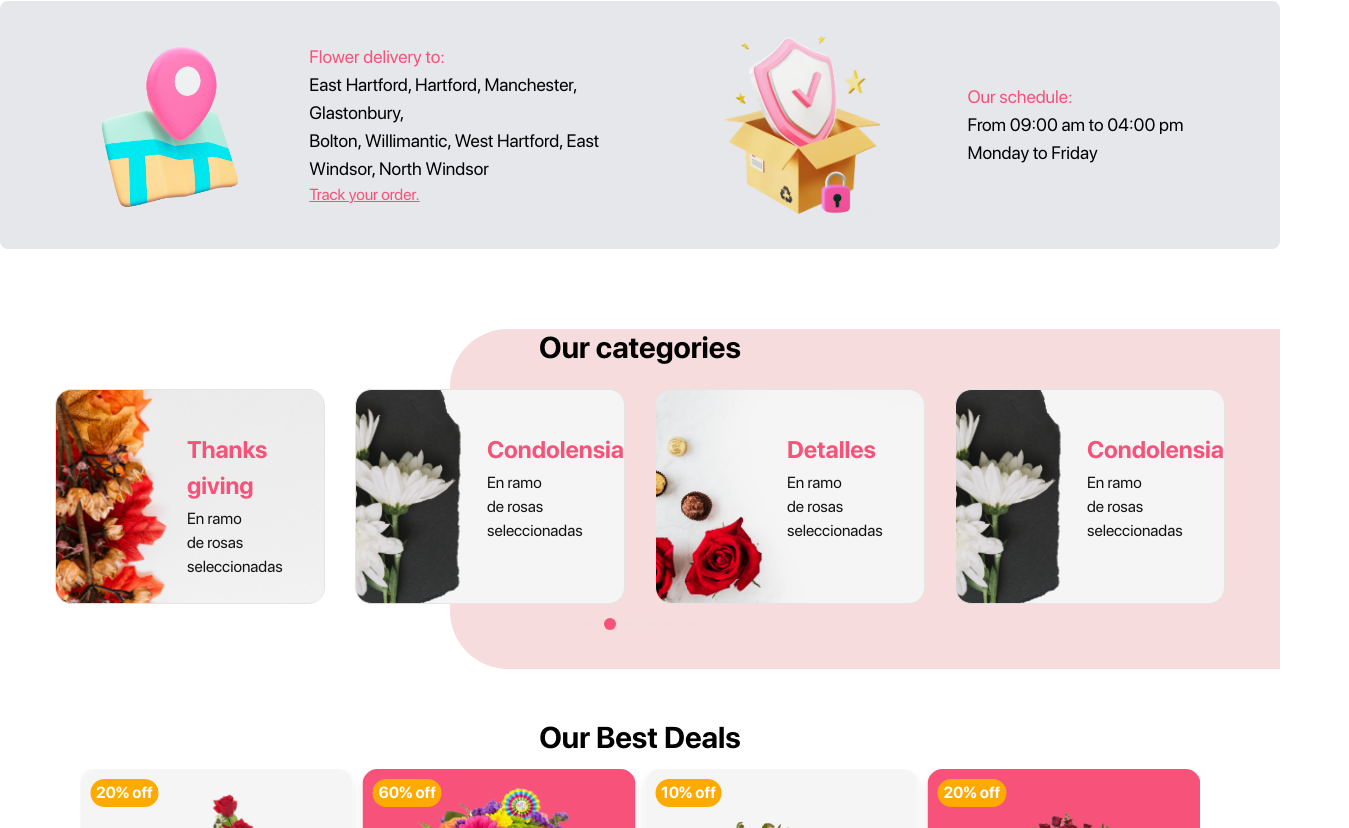
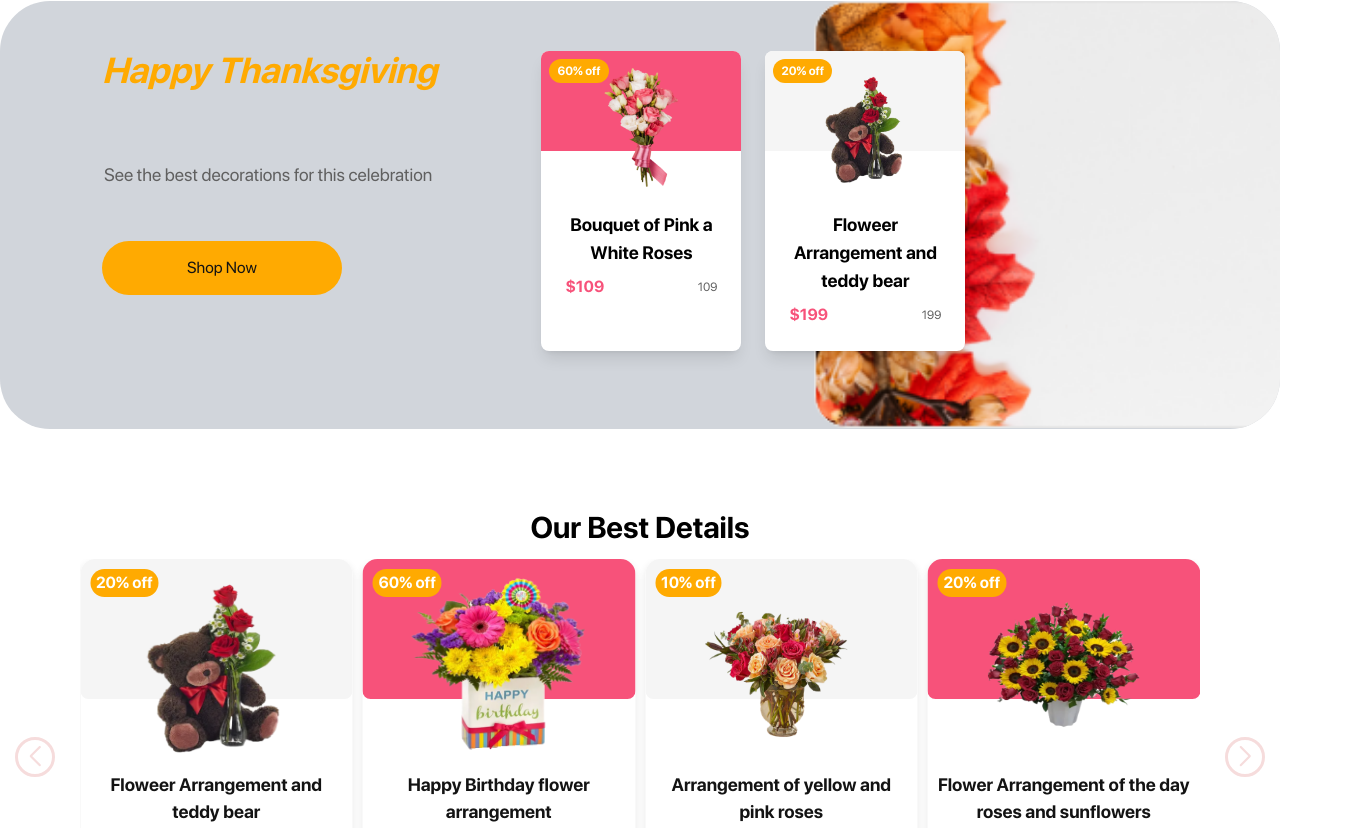
Before and after one commit to danielDj24/technical_test, a React (Create React App) app: page / in a window 1280 px wide. Shown: the part 1392-2220 px from the top of the page, 1349 px wide, since content can reach past the window. Built offline with nearby package versions, Linux system fonts and the light colour scheme; a web font is replaced by a local one.

Commit message:
responsive images

```diff
--- a/src/components/carrousel/Bannercarrousel.css
+++ b/src/components/carrousel/Bannercarrousel.css
@@ -263,8 +263,9 @@
 
     /* Ajustar los botones de navegación */
     .nav-buttons-container {
+        object-fit: contain;
         left: 72%; /* Centrar los botones de navegación */
-        bottom: -100%; /* Colocar los botones justo debajo de la imagen */
+        bottom: -60%; /* Colocar los botones justo debajo de la imagen */
         transform: translateX(-50%); /* Ajustar el centrado */
         gap: 10px; /* Aumentar el espacio entre los botones */
     }
--- a/src/pages/home/home.jsx
+++ b/src/pages/home/home.jsx
@@ -65,89 +65,57 @@ const Home = () => {
                         </div>
                     </div>
 
-                    <div className="bg-gray-200 p-6 rounded-lg flex flex-col sm:flex-row justify-center items-center bg-[#F5F5F5] w-full h-auto">
-    <div className="flex items-center mx-4 mb-4 sm:mb-0 sm:max-w-[600px]">
-        <img src={locationImage} alt="location image" className="w-[200px] sm:w-[328px] h-[200px]   bg-transparent object-contain ml-2 sm:ml-4" />
-        <div className="flex flex-col justify-center sm:ml-6">
-            <p className="text-lg text-[#F7527A]">Flower delivery to:</p>
-            <p className="text-lg">East Hartford, Hartford, Manchester, Glastonbury,</p>
-            <p className="text-lg">Bolton, Willimantic, West Hartford, East Windsor, North Windsor</p>
-            <a href="#" className="underline text-[#F7527A]">Track your order.</a>
-        </div>
-    </div>
-    <div className="flex items-center mx-4 sm:max-w-[600px]">
-        <img src={securrityImage} alt="security image" className="w-[200px] sm:w-[328px] h-[200px]  bg-transparent object-contain mr-2 sm:mr-4" />
-        <div className="flex flex-col justify-center sm:ml-6">
-            <p className="text-lg text-[#F7527A]">Our schedule:</p>
-            <p className="text-lg">From 09:00 am to 04:00 pm Monday to Friday</p>
-        </div>
-    </div>
-</div>
-
-
-                    <div className="mt-[80px] relative">
-                        <div className="absolute inset-0 left-[450px] bg-[#F6DCDC] z-[-1] h-[340px] rounded-l-[58px]" />
-                        <h2 className="text-center text-3xl font-bold mb-6 relative z-10">
-                            Our categories
-                        </h2>
-                        <div className="px-10">
-                            <ImageCarousel images={imagesCategorys} navigationPrevRef={prevRef3} navigationNextRef={nextRef3} />
-                        </div>
-                    </div>
-
-                    <div className="mt-[80px]">
-                        <h2 className="text-center text-3xl font-bold mb-6">
-                            Our Best Deals
-                        </h2>
-                        <div className="px-10">
-                            <CarrouselProducts products={products} navigationPrevRef={prevRef2} navigationNextRef={nextRef2} />
-                        </div>
-                    </div>
-
-                    <div className="bg-gray-300 p-6 rounded-[50px] flex justify-center items-center bg-[#F5F5F5] w-full h-[428px] relative">
-                        <div className="absolute top-[50px] left-[102px] w-[50px] h-[164px]">
-                            <p className="text-4xl font-extrabold italic text-left" style={{ letterSpacing: "0px", opacity: 1, color: "#FFAA01" }}>
+                    <div className="bg-gray-300 p-6 rounded-[50px] flex flex-col lg:flex-row justify-center items-center bg-[#F5F5F5] w-full lg:h-[428px] relative overflow-hidden">
+    <div className="lg:absolute top-[50px] left-[102px] text-center lg:text-left">
+        <p className="text-4xl font-extrabold italic" style={{ letterSpacing: "0px", opacity: 1, color: "#FFAA01" }}>
             Happy Thanksgiving
         </p>
     </div>
 
-                        <div className="absolute top-[160px] left-[104px] w-[473px] h-[56px]">
-                            <p className="text-lg font-medium text-left text-[#606060]" style={{ letterSpacing: "0px", opacity: 1 }}>
+    <div className="lg:absolute top-[160px] left-[104px] text-center lg:text-left">
+        <p className="text-lg font-medium text-[#606060]" style={{ letterSpacing: "0px", opacity: 1 }}>
             See the best decorations for this celebration
         </p>
     </div>
 
-                        <div className="absolute top-[240px] left-[102px] w-[240px] h-[54px]">
-                            <button className="w-full h-full bg-[#FFAA01] text-[#131313] font-medium rounded-[35px]">
+    <div className="lg:absolute top-[240px] left-[102px]">
+        <button className="w-[240px] h-[54px] bg-[#FFAA01] text-[#131313] font-medium rounded-[35px]">
             Shop Now
         </button>
     </div>
 
-                        <div className="absolute top-[50px] left-[552px] flex space-x-6 z-[1]">
+    <div className="relative flex flex-col items-center lg:items-start w-full">
+        {/* Aquí se ajustan las clases para pantallas pequeñas */}
+        <div className="flex flex-col sm:flex-row lg:flex-row space-y-6 sm:space-y-0 sm:space-x-6 lg:space-y-0 lg:space-x-6 z-[1] mt-6 lg:mt-0 w-full lg:absolute lg:top-[200px] lg:left-[92%] lg:transform lg:-translate-y-1/2 sm:absolute sm:top-[50%] sm:left-[62%] sm:transform sm:-translate-x-1/2 sm:-translate-y-1/2 sm:z-10">
             {products.slice(0, 2).map((product, index) => (
-                                <div key={index} className="w-[240px] h-[328px] bg-white rounded-lg shadow-lg flex flex-col items-center p-4 mb-10 relative">
-                                    <img src={product.image} alt={`product ${index + 1}`} className="w-[70%] h-[190px] object-cover rounded-t-lg mb-3 z-10" />
-                                    <div className={`absolute top-0 left-0 w-full h-[140px] ${index === 0 ? 'bg-[#F7527A]' : 'bg-[#F5F5F5]'} rounded-t-lg z-0`} />
-                                    <div className="absolute top-2 left-2 bg-[#FFAA01] text-white text-sm font-bold px-2 py-1 rounded-full z-20">
+                <div key={index} className="w-full lg:w-[200px] h-auto lg:h-[300px] bg-white rounded-lg shadow-lg flex flex-col items-center p-4 relative sm:w-[240px] sm:h-[280px]">
+                    <img
+                        src={product.image}
+                        alt={`product ${index + 1}`}
+                        className="w-[70%] h-[170px] object-cover rounded-t-lg mb-3 z-10 sm:w-[60%] sm:h-[120px]"
+                    />
+                    <div className={`absolute top-0 left-0 w-full h-[120px] ${index === 0 ? 'bg-[#F7527A]' : 'bg-[#F5F5F5]'} rounded-t-lg z-0 sm:h-[100px]`} />
+                    <div className="absolute top-2 left-2 bg-[#FFAA01] text-white text-sm font-bold px-2 py-1 rounded-full z-20 sm:text-xs">
                         {product.percentDiscount}% off
                     </div>
-                                    <p className="text-xl font-semibold text-center mt-3">{product.product}</p>
+                    <p className="text-xl font-semibold text-center mt-3 sm:text-lg">{product.product}</p>
                     <div className="flex justify-between items-center w-full px-2 mt-2">
-                                        <p className="text-lg font-bold text-[#F7527A]">${product.price}</p>
-                                        <p className="text-sm text-[#606060]">{product.price}</p>
+                        <p className="text-lg font-bold text-[#F7527A] sm:text-base">${product.price}</p>
+                        <p className="text-sm text-[#606060] sm:text-xs">{product.price}</p>
                     </div>
                 </div>
             ))}
         </div>
 
-                        <div className="flex items-center mx-4">
+        {/* Imagen */}
         <img
             src={shopImage}
             alt="location image"
-                                className="w-[100%] h-[428px] bg-transparent object-contain ml-[774px] rotate-[180deg]"
+            className="w-full lg:w-[535px] lg:ml-[790px] h-auto bg-transparent object-contain "
         />
     </div>
 </div>
+
 
                     <div className="mt-[80px]">
                         <h2 className="text-center text-3xl font-bold mb-6">
```
Lines whose indentation alone changed are shown as unchanged.
